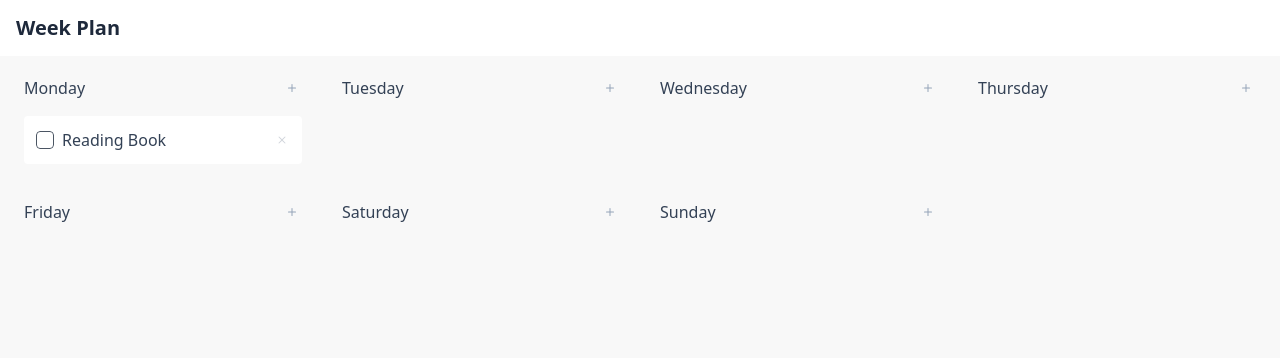
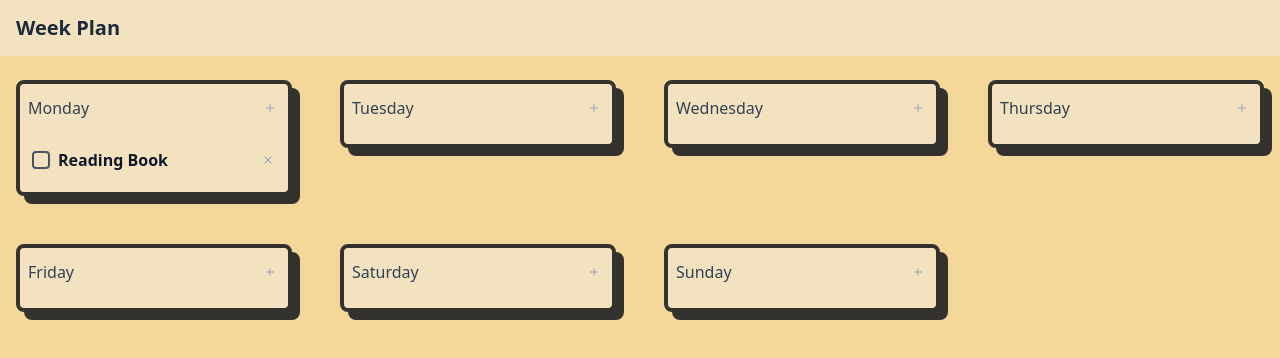
Before and after one commit to mmulyana/week-plan, a React (Vite) app: page / in a window 1280 px wide. Shown: the top 358 px of the page. Built offline with nearby package versions, Linux system fonts and the light colour scheme.

Commit message:
update style

```diff
--- a/src/App.jsx
+++ b/src/App.jsx
@@ -7,7 +7,7 @@ function App() {
   return (
     <>
       <Navbar />
-      <div className='container mx-auto mt-16 px-4'>
+      <div className='container mx-auto mt-20 px-4'>
         <TodoWrapper todos={todos} />
       </div>
     </>
--- a/src/components/Navbar/index.jsx
+++ b/src/components/Navbar/index.jsx
@@ -2,7 +2,7 @@ import React from 'react'
 
 export default function Navbar() {
   return (
-    <div className='fixed top-0 left-0 h-14 bg-white w-full'>
+    <div className='fixed top-0 left-0 h-14 bg-[#f2e2bf] w-full'>
         <div className='container mx-auto flex items-center h-full px-4'>
             <p className='text-slate-800 text-xl font-semibold'>Week Plan</p>
         </div>
--- a/src/components/TodoWrapper/TodoItem.jsx
+++ b/src/components/TodoWrapper/TodoItem.jsx
@@ -21,7 +21,7 @@ export default function TodoItem({ data }) {
   }
 
   return (
-    <div className='min-h-20'>
+    <div className='h-fit pb-2 rounded-lg border-[4px] border-[#33322E] bg-[#f2e2bf] shadow-[8px_8px_0_0_rgb(51,50,46)]'>
       <div className='w-full h-12 flex items-center justify-between px-2'>
         <p className='text-slate-700'>{data.name}</p>
         <div className='flex items-center gap-2'>
--- a/src/components/TodoWrapper/TodoTitle.jsx
+++ b/src/components/TodoWrapper/TodoTitle.jsx
@@ -32,7 +32,7 @@ export default function TodoTitle({ data }) {
   }
 
   return (
-    <div className='p-3 bg-white rounded mt-1 h-fit overflow-hidden relative todoTitle'>
+    <div className='py-3 px-1 rounded mt-1 h-fit overflow-hidden relative todoTitle'>
       {isEdit ? (
         <form onSubmit={handleSubmit}>
           <input
@@ -48,20 +48,24 @@ export default function TodoTitle({ data }) {
           <div className='flex gap-2 items-center'>
             <div
               className={[
-                'w-[18px] h-[18px] rounded outline hover:outline-blue-500/50 border text-xl flex items-center justify-center text-white cursor-pointer hover:border-blue-600',
+                'w-[18px] h-[18px] cursor-pointer rounded border-2 border-[#33322E] flex items-center justify-center',
                 data.isComplete
-                  ? 'bg-blue-700 border-blue-700'
+                  ? 'bg-[#D0F4F0]'
                   : 'bg-transparent border-gray-600',
               ].join(' ')}
               onClick={() => handleIsComplete(data.id)}
             >
-              {!!data.isComplete && <BsCheck />}
+              {!!data.isComplete && (
+                <span className='text-xl'>
+                  <BsCheck />
+                </span>
+              )}
             </div>
             <p
               onClick={() => setIsEdit(true)}
               className={[
-                'capitalize text-base',
-                data.isComplete ? 'line-through text-slate-300' : 'text-slate-700',
+                'capitalize text-base font-semibold',
+                data.isComplete ? 'text-slate-600 line-through' : 'text-slate-900',
               ].join(' ')}
             >
               {data.name}
@@ -71,7 +75,7 @@ export default function TodoTitle({ data }) {
           <div className='todoRemove h-full flex items-center'>
             <button
               onClick={() => handleDelete(data.id)}
-              className='text-gray-300 hover:text-red-500'
+              className='text-slate-400 hover:text-red-500'
             >
               <BsX />
             </button>
--- a/src/components/TodoWrapper/index.jsx
+++ b/src/components/TodoWrapper/index.jsx
@@ -2,7 +2,7 @@ import TodoItem from './TodoItem'
 
 export default function TodoWrapper({ todos }) {
   return (
-    <div className='grid grid-cols-1 md:grid-cols-3 lg:grid-cols-4 gap-6'>
+    <div className='grid grid-cols-1 md:grid-cols-3 lg:grid-cols-4 gap-12'>
       {todos.map((data, index) => (
         <TodoItem key={index} data={data} />
       ))}
--- a/src/index.css
+++ b/src/index.css
@@ -4,6 +4,6 @@
 
 @layer components {
   body {
-    @apply bg-[#F8F8F8];
+    @apply bg-[#F4D799];
   }
 }
--- a/src/redux/feature/todos/index.js
+++ b/src/redux/feature/todos/index.js
@@ -19,7 +19,7 @@ export const todoSlice = createSlice({
         isComplete: false,
       }
 
-      state[id].item.push(newData)
+      state[id-1].item.push(newData)
     },
     removeTodo: (state, action) => {
       const { id } = action.payload
```
